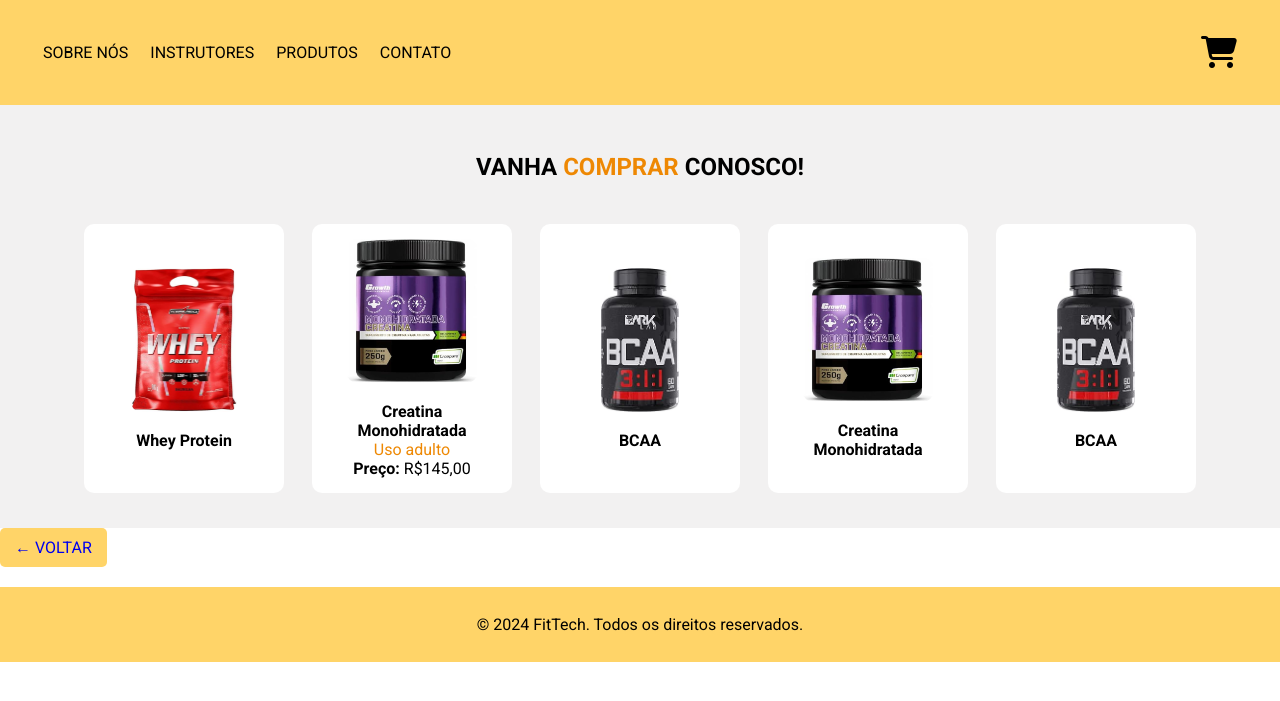
After one commit to FitTechWithU/Project, a PHP site: page /produtos.html in a window 1280 px wide. The commit adds this page. Shown: the top 701 px of the page. Run offline with PHP 8.4, Linux system fonts and the light colour scheme; some libraries are stand-ins or nearby versions.

Commit message:
Alteração de páginas e pastas

```diff
--- a/fit tech - main page/styleMainPage.css
+++ b/CSS/styleMainPage.css
@@ -132,7 +143,11 @@ span {
   padding: 48px 0px 20px 0px;
 }
 
-.box img{
+.box img {
+  height: 18vh;
+  border-radius: 10px;
+}
+.box5 img {
   height: 18vh;
   border-radius: 10px;
 }
@@ -141,6 +156,14 @@ span {
   background-color: #fff;
   height: 25vh;
   width: 200px;
+  border-radius: 10px;
+}
+
+.box5 {
+  background-color: #fff;
+  /* height: 25vh; */
+  width: 200px;
+  padding: 15px;
   border-radius: 10px;
 }
 
@@ -174,10 +197,12 @@ span {
 }
 
 .titulo_produto {
+  text-align: center;
   font-weight: bolder;
 }
 
 footer {
+  background-color: #ffd468;
   padding: 28px;
 }
 
@@ -190,9 +215,15 @@ footer {
 .flex_row {
   display: flex;
   flex-direction: row;
+  padding: 15px;
 }
 
 .flex_column {
+  display: flex;
+  flex-direction: column;
+}
+
+.flex_column5 {
   display: flex;
   flex-direction: column;
 }
@@ -201,3 +232,21 @@ strong {
   color: var(--span_color);
   font-size: 1.2em;
 }
+
+.btn_back {
+  display: inline-block;
+  margin-bottom: 20px;
+  color: #000000;
+  text-transform: uppercase;
+  text-decoration: none;
+  font-size: 16px;
+  background-color: #ffd468;
+  padding: 10px 15px;
+  border-radius: 5px;
+  transition: background-color 0.3s ease;
+}
+
+
+.btn_back:hover {
+  background-color: #e3b747;
+}
--- a/login.html
+++ b/login.html
@@ -27,7 +27,7 @@
 
             <p>Não possui uma conta? Faça <a href="cadastro.html">cadastro</a>!</p>
 
-            <a href="index.html"><button type="submit">Entrar</button></a>
+            <a href="main.html"><button type="submit">Entrar</button></a>
 
 
         </form>
--- /dev/null
+++ b/produtos.html
@@ -0,0 +1,74 @@
+<!DOCTYPE html>
+<html lang="pt-br">
+
+<head>
+    <meta charset="UTF-8">
+    <meta name="viewport" content="width=device-width, initial-scale=1.0">
+    <title>FitTech</title>
+    <link rel="stylesheet" href="CSS/styleMainPage.css">
+    <!-- <link rel="stylesheet" href="CSS/media_queries.css"> -->
+</head>
+
+<body>
+    <header class="flex_row">
+        <nav class="center">
+            <a href="main.html#sobre_scroll">Sobre nós</a>
+            <a href="main.html#instrutores_scroll">Instrutores</a>
+            <a href="main.html#produtos_scroll">Produtos</a>
+            <a href="">Contato</a>
+        </nav>
+        <div>
+            <a href="carrinho.html">
+                <i class="fa-solid fa-cart-shopping fa-2xl" style="color: #000;"></i>
+            </a>
+            <a href="carrinho.html">
+
+            </a>
+        </div>
+    </header>
+
+    <section class="third_container center flex_column">
+        <h2 id="produtos_scroll">Vanha <span>comprar</span> conosco!</h2>
+        <div class="products flex_row">
+            <div class="box5 center flex_column5">
+                <img src="img/produto1.jpg" alt="Produto1">
+                <br>
+                <p class="titulo_produto">Whey Protein</p>
+            </div>
+            <div class="box5 center flex_column5">
+                <img src="img/produto2.jpg" alt="Produto2">
+                <br>
+                <p class="titulo_produto">Creatina Monohidratada</p>
+                <p><span>Uso adulto</span></p>
+                <p><b>Preço: </b>R$145,00</p>
+            </div>
+            <div class="box5 center flex_column5">
+                <img src="img/produto3.jpg" alt="Produto3">
+                <br>
+                <p class="titulo_produto">BCAA</p>
+            </div>
+            <div class="box5 center flex_column5">
+                <img src="img/produto2.jpg" alt="Produto2">
+                <br>
+                <p class="titulo_produto">Creatina Monohidratada</p>
+            </div>
+            <div class="box5 center flex_column5">
+                <img src="img/produto3.jpg" alt="Produto3">
+                <br>
+                <p class="titulo_produto">BCAA</p>
+            </div>
+        </div>
+
+    </section>
+
+    <div class="btn_back">
+        <a href="main.html" class="back-btn">← Voltar</a>
+    </div>
+
+    <footer class="center">
+        <p>&copy; 2024 FitTech. Todos os direitos reservados.</p>
+    </footer>
+    <script src="https://kit.fontawesome.com/f4014b9e29.js" crossorigin="anonymous"></script>
+</body>
+
+</html>
```
Also changed, not shown: other parts of CSS/styleMainPage.css (+20 -9 lines), CSS/style2.css (renamed from style2.css, +12 -7 lines), carrinho.html (+36 -10 lines), main.html (renamed from fit tech - main page/main.html, +11 -11 lines), CSS/media_queries.css (added), fit tech - main page/media_queries.css (deleted), img/academia_fitTech.png (renamed from fit tech - main page/imagens/academia_fitTech.png), img/background_section.png (renamed from fit tech - main page/imagens/background_section.png), img/blackCatIcon.jpg (renamed from fit tech - main page/imagens/blackCatIcon.jpg), img/produto1.jpg (renamed from fit tech - main page/imagens/produto1.jpg), img/produto2.jpg (renamed from fit tech - main page/imagens/produto2.jpg), img/produto3.jpg (renamed from fit tech - main page/imagens/produto3.jpg).
